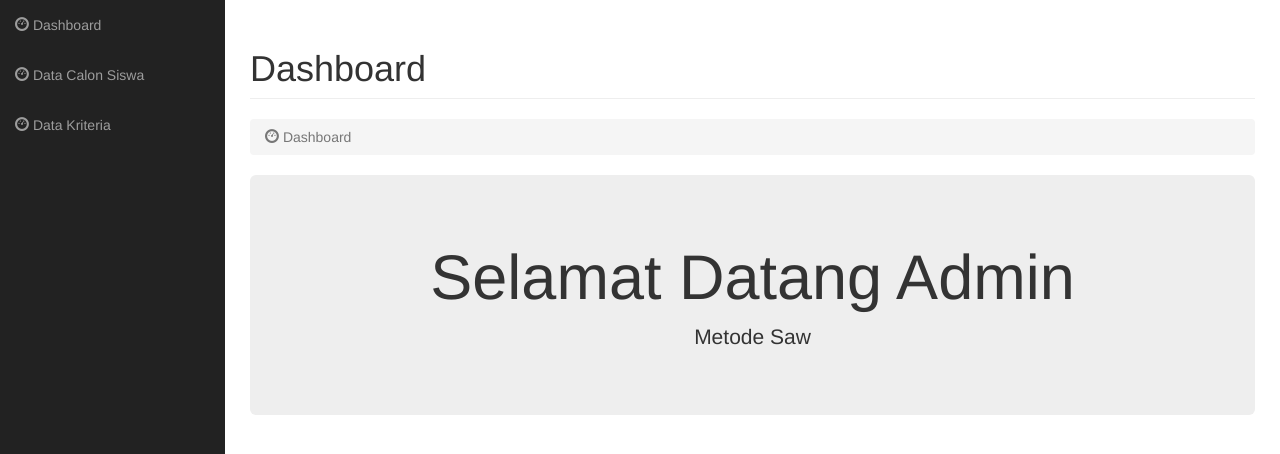
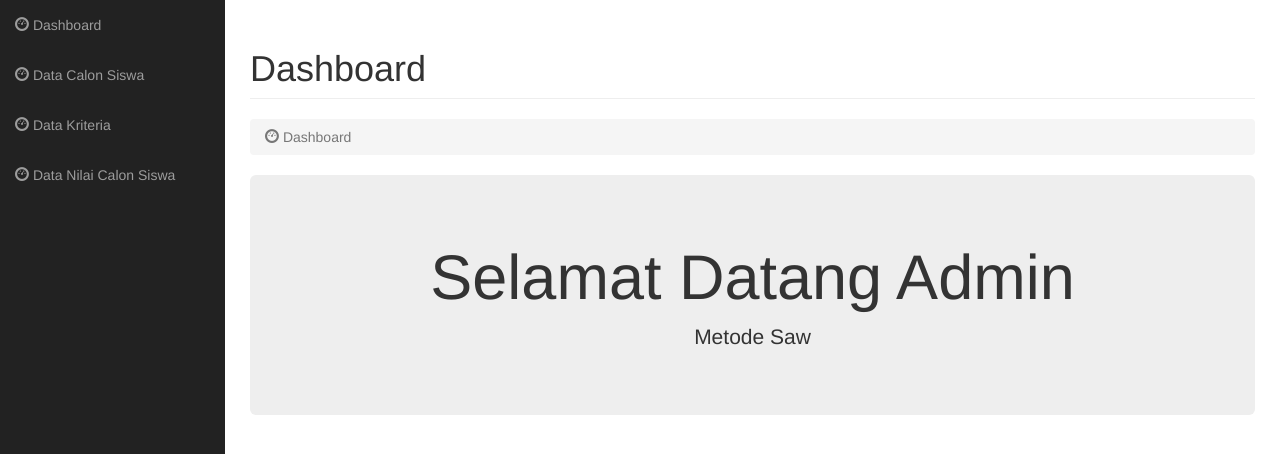
Before and after one commit to RizkiMufrizal/Metode-SAW, a CodeIgniter app: page /Metode-SAW/index.php/admin/indexcontroller/index in a window 1280 px wide. Shown: the part 51-505 px from the top of the page. Run offline with CodeIgniter, Linux system fonts and the light colour scheme.

Commit message:
tambah header nilai calon siswa

```diff
--- a/application/views/admin/layout/HeaderLayout.php
+++ b/application/views/admin/layout/HeaderLayout.php
@@ -33,6 +33,9 @@
             <li>
                 <a href="<?php echo base_url(); ?>index.php/admin/KriteriaController"><i class="glyphicon glyphicon-dashboard"></i> Data Kriteria</a>
             </li>
+            <li>
+                <a href="<?php echo base_url(); ?>index.php/admin/NilaiCalonSiswaController"><i class="glyphicon glyphicon-dashboard"></i> Data Nilai Calon Siswa</a>
+            </li>
         </ul>
     </div>
 </nav>
```
